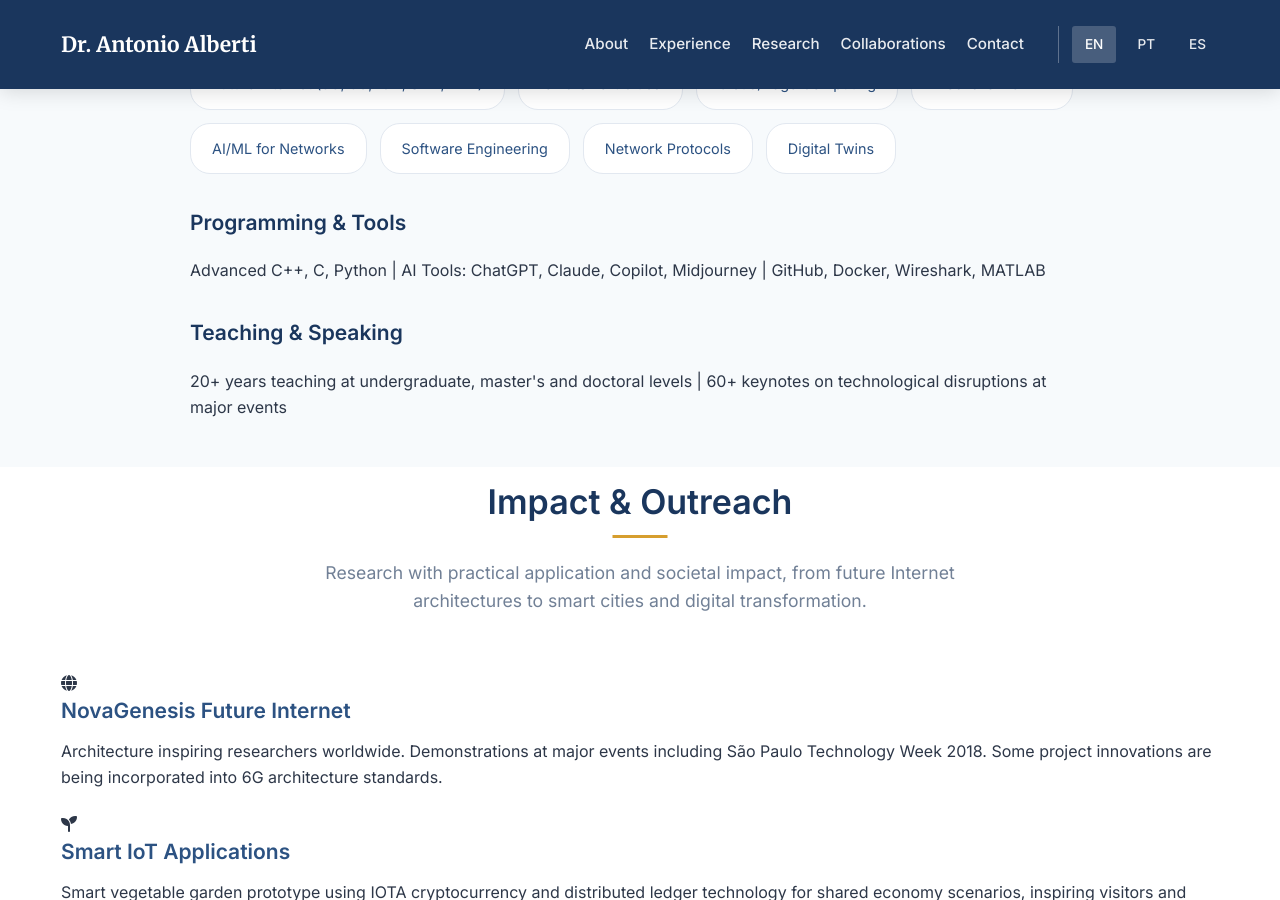
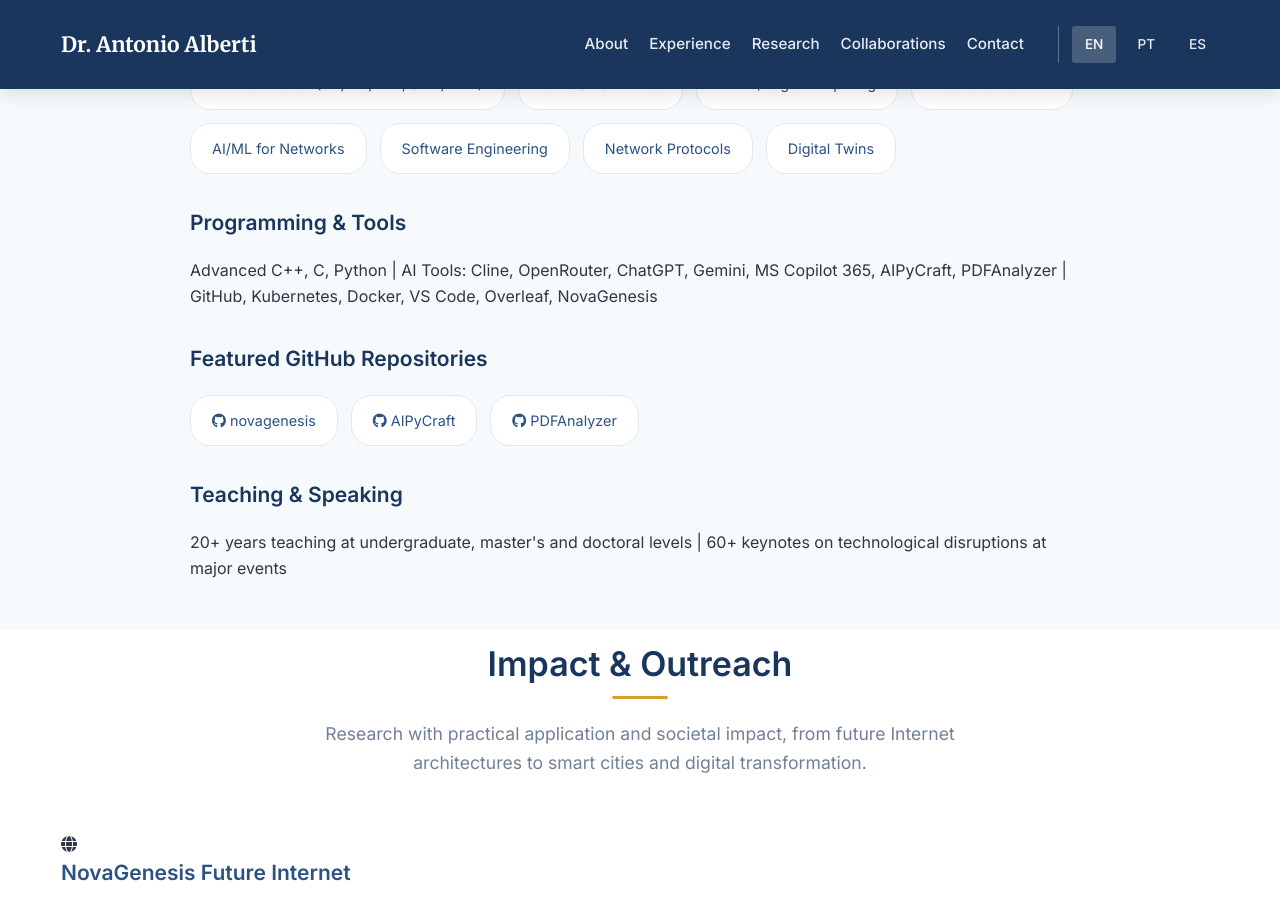
Before and after one commit to antonioalberti/antonioalberti.github.io, a Jekyll site: the page built from index.html, in a window 1280 px wide and 900 px high, scrolled down 4139 px. Built offline with Jekyll 4.4.1, drawn with Linux system fonts in a browser that asks for light colours.

Commit message:
Update tools list and add featured GitHub repos in all languages

```diff
--- a/index.html
+++ b/index.html
@@ -209,7 +209,15 @@ lang: en
       </div>
       <div class="skill-category">
         <h3>Programming & Tools</h3>
-        <p>Advanced C++, C, Python | AI Tools: ChatGPT, Claude, Copilot, Midjourney | GitHub, Docker, Wireshark, MATLAB</p>
+        <p>Advanced C++, C, Python | AI Tools: Cline, OpenRouter, ChatGPT, Gemini, MS Copilot 365, AIPyCraft, PDFAnalyzer | GitHub, Kubernetes, Docker, VS Code, Overleaf, NovaGenesis</p>
+      </div>
+      <div class="skill-category">
+        <h3>Featured GitHub Repositories</h3>
+        <div class="skill-tags">
+          <span class="skill-tag"><a href="https://github.com/antonioalberti/novagenesis" target="_blank"><i class="fab fa-github"></i> novagenesis</a></span>
+          <span class="skill-tag"><a href="https://github.com/antonioalberti/AIPyCraft" target="_blank"><i class="fab fa-github"></i> AIPyCraft</a></span>
+          <span class="skill-tag"><a href="https://github.com/antonioalberti/PDFAnalyzer" target="_blank"><i class="fab fa-github"></i> PDFAnalyzer</a></span>
+        </div>
       </div>
       <div class="skill-category">
         <h3>Teaching & Speaking</h3>
```
Also changed, not shown: es/index.html (+9 -1 lines), pt/index.html (+9 -1 lines).
